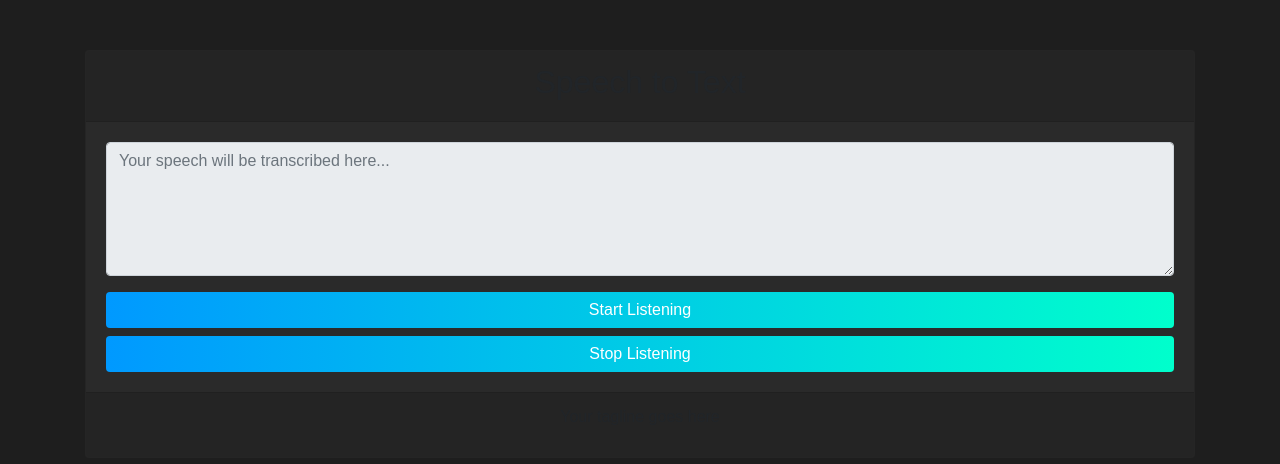
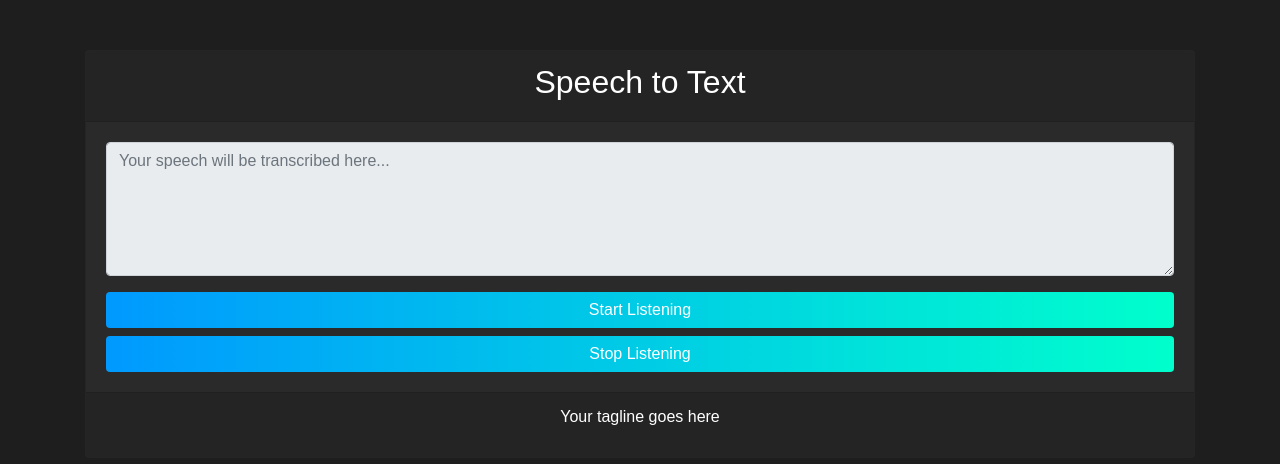
Before and after one commit to Sa1f27/Speech_text, a Flask app: page / in a window 1280 px wide. Shown: the top 464 px of the page. Run offline with Flask 3, Linux system fonts and the light colour scheme; some libraries are stand-ins or nearby versions.

Commit message:
Update index.html

```diff
--- a/templates/index.html
+++ b/templates/index.html
@@ -8,7 +8,7 @@
     <style>
         body {
             background: #1e1e1e;
-            color: #fff02;
+            color: #fff;
             font-family: 'Montserrat', sans-serif;
         }
         .container {
```
